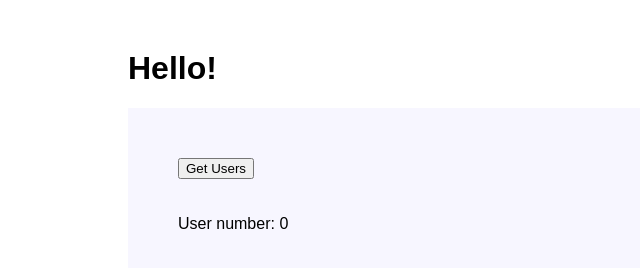
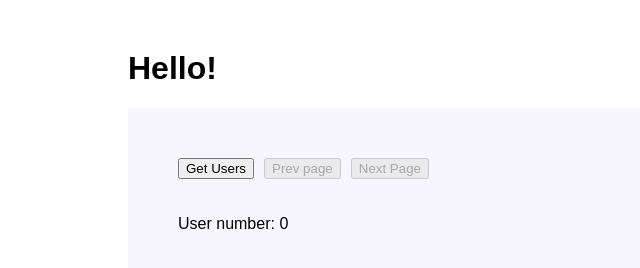
Before and after one commit to irina-zelenko/react-redux-test, a React app: page / in a window 1280 px wide. Shown: the whole page, without its empty margins (0-640 px from the left). Built offline with nearby package versions, Linux system fonts and the light colour scheme.

Commit message:
pagination

```diff
--- a/src/components/App.css
+++ b/src/components/App.css
@@ -4,7 +4,7 @@ body {
 }
 
 .button {
-    margin: 0px 0px 20px;
+    margin: 0px 10px 20px 0px;
 }
 .user .image-block{
     display: inline-block;
--- a/src/components/Button.js
+++ /dev/null
@@ -1,5 +0,0 @@
-import React from 'react';
-
-export default (props) => {
-    return (<button onClick={props.onClick} className={'button'}>{props.text}</button>)
-}
--- /dev/null
+++ b/src/components/UI/Button.js
@@ -0,0 +1,13 @@
+import React from 'react';
+
+export default (props) => {
+    return (
+        <button
+            disabled={props.disabled}
+            onClick={props.onClick}
+            className={'button'}>
+
+                {props.text}
+
+        </button>)
+}
--- a/src/components/panel/Panel.js
+++ b/src/components/panel/Panel.js
@@ -2,14 +2,41 @@ import React, { Component } from 'react';
 import { connect } from 'react-redux'
 import PropTypes from 'prop-types';
 import { itemsFetchData } from '../../actions/userActions'
-import Button from '../Button'
+import Button from '../UI/Button'
 
 
 class Panel extends Component {
+   constructor(props) {
+       super(props);
+       this.state = {
+           totalPages: 4,
+           current: 1
+       };
+
+       this.nextPage = this.nextPage.bind(this);
+       this.prevPage = this.prevPage.bind(this);
+       this.initPage = this.initPage.bind(this);
+   }
+
+   nextPage() {
+       this.setState({ current :  this.state.current + 1});
+       this.props.itemsFetchData('https://reqres.in/api/users?page=', this.state.current + 1)
+   }
+    prevPage() {
+        this.setState({ current :  this.state.current - 1});
+        this.props.itemsFetchData('https://reqres.in/api/users?page=', this.state.current -1)
+    }
+    initPage() {
+        this.setState({ current :  1});
+        this.props.itemsFetchData('https://reqres.in/api/users?page=', this.state.current)
+    }
     render() {
+
         return (
             <div className={"Panel"}>
-                <Button text={"Get Users"} onClick={this.props.itemsFetchData}/>
+                <Button disabled={this.props.list.length > 0} cur={this.state.current} text={"Get Users"} onClick={this.initPage}/>
+                <Button disabled={this.state.current === 1 } text={"Prev page"} cur={this.state.current} onClick={this.prevPage}/>
+                <Button disabled={this.state.current === this.state.totalPages || this.props.list.length === 0}  text={"Next Page"} cur={this.state.current} onClick={this.nextPage}/>
                 <div className={""}>
                     <p>User number: {this.props.list.length}</p>
                 </div>
@@ -30,11 +57,10 @@ const mapStateToProps = state => {
     }
 }
 const mapDispatchToProps = dispatch => {
-    return { itemsFetchData: () => dispatch(itemsFetchData('https://reqres.in/api/users')) } //note the dispatch call
+    return { itemsFetchData: (url, currentPage ) => dispatch(itemsFetchData('https://reqres.in/api/users?page=' + currentPage))
+    }
 }
 export default connect (mapStateToProps, mapDispatchToProps)(Panel)
-
-
 
 /*export default connect(null, (dispatch) => bindActionCreators({
     itemsFetchData: itemsFetchData('https://reqres.in/api/users')
--- a/src/reducers/users.js
+++ b/src/reducers/users.js
@@ -4,7 +4,7 @@ const initialState = {
     list: [],
     test: 'Hello!',
     isLoading: false,
-    hasError: false,
+    hasError: false
 };
 
 const usersReducer = ( state = initialState, action ) => {
```
